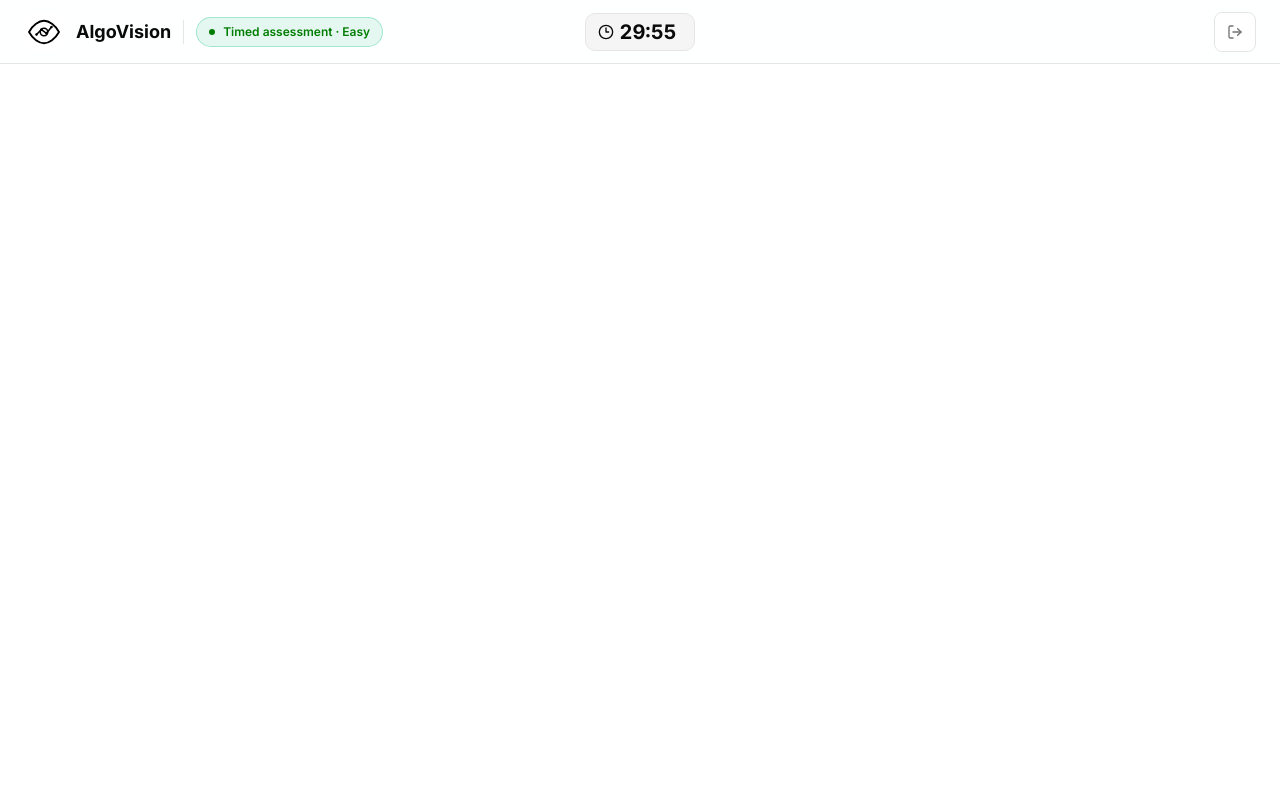
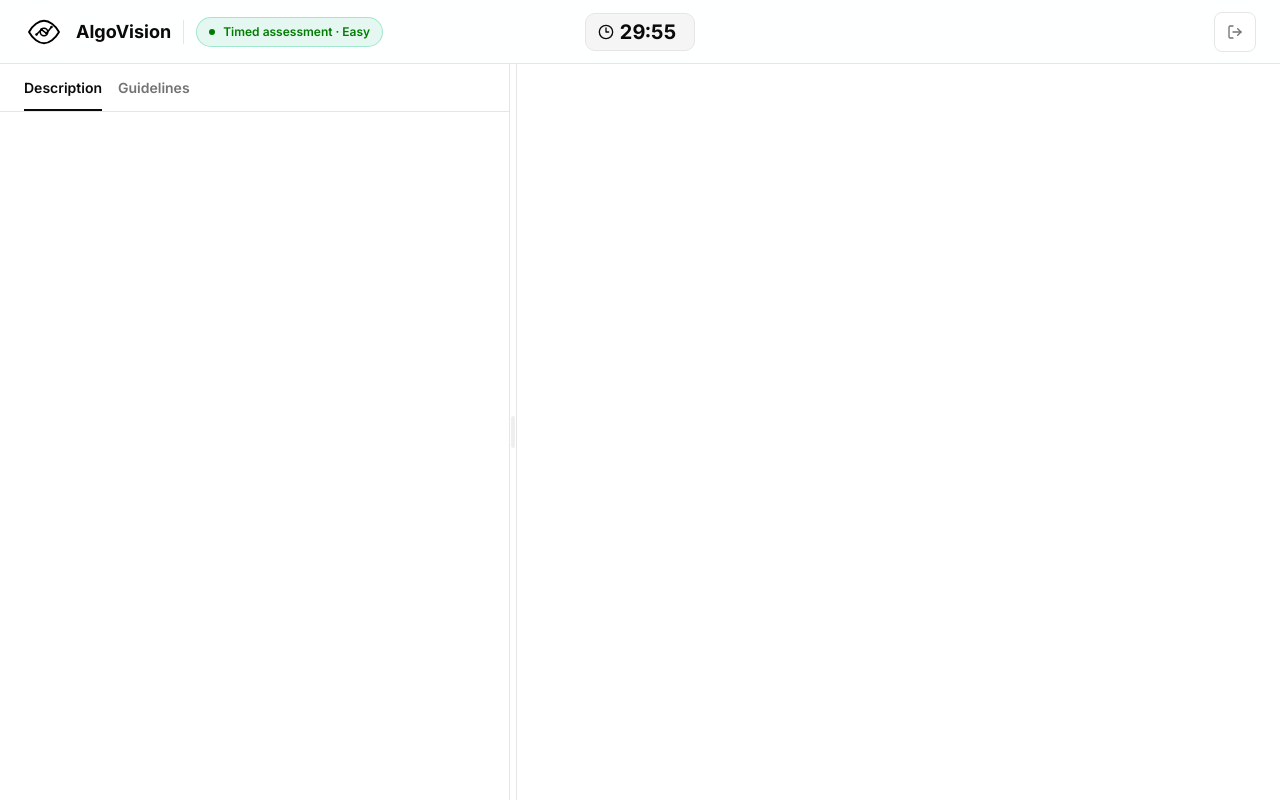
Before and after one commit to christianmonsalve850/AlgoVision, a Next.js app: page /interview/1 in a window 1280 px wide. Built offline with nearby package versions, Linux system fonts and the light colour scheme.

Commit message:
ui: added assessment body and description and guidelines tab

```diff
--- /dev/null
+++ b/features/interview/assessment/components/AssessmentBody.tsx
@@ -0,0 +1,57 @@
+"use client";
+
+import { useState } from "react";
+import { Group, Panel, Separator } from "react-resizable-panels";
+type ProblemTab = "description" | "guidelines";
+
+export default function AssessmentBody() {
+  const [problemTab, setProblemTab] = useState<ProblemTab>("description");
+  return (
+    <section className="flex h-full min-h-0 flex-1">
+      <Group
+        orientation="horizontal"
+        defaultLayout={{ "assessment-details": 40, "assessment-editor": 60 }}
+        className="h-full min-h-0 flex-1"
+      >
+        <Panel
+          id="assessment-details"
+          defaultSize={40}
+          minSize="25%"
+          maxSize="65%"
+          className="flex min-h-0 min-w-0 flex-col overflow-hidden"
+        >
+          <div className="flex h-12 shrink-0 items-stretch gap-4 border-b border-border px-6">
+            <button
+              type="button"
+              className={`relative h-full text-sm font-semibold capitalize ${problemTab === "description" ? "text-foreground" : "text-muted-foreground hover:text-foreground"}`}
+              onClick={() => setProblemTab("description")}
+            >
+              Description
+              {problemTab === "description" && <span className="absolute inset-x-0 bottom-0 h-0.5 bg-foreground" />}
+            </button>
+            <button
+              type="button"
+              className={`relative h-full text-sm font-semibold capitalize ${problemTab === "guidelines" ? "text-foreground" : "text-muted-foreground hover:text-foreground"}`}
+              onClick={() => setProblemTab("guidelines")}
+            >
+              Guidelines
+              {problemTab === "guidelines" && <span className="absolute inset-x-0 bottom-0 h-0.5 bg-foreground" />}
+            </button>
+          </div>
+          <div className="min-h-0 flex-1 overflow-auto" />
+        </Panel>
+
+        <Separator className="group relative flex w-2 self-stretch items-center justify-center border-x border-border bg-transparent transition-colors hover:bg-muted/40 active:bg-muted/60">
+          <div className="h-8 w-1 rounded-full bg-border/60 transition-colors group-hover:bg-emerald-400 group-active:bg-emerald-500" />
+        </Separator>
+
+        <Panel
+          id="assessment-editor"
+          defaultSize={60}
+          minSize="35%"
+          className="min-h-0 min-w-0 overflow-hidden"
+        />
+      </Group>
+    </section>
+  );
+}
--- a/features/interview/assessment/components/AssessmentSession.tsx
+++ b/features/interview/assessment/components/AssessmentSession.tsx
@@ -5,6 +5,7 @@ import { useRouter } from "next/navigation";
 import { AssessmentNav } from "@/features/interview/assessment/components/AssessmentNav";
 import QuitAssessmentModal from "@/features/interview/assessment/components/QuitAssessmentModal";
 import type { Difficulty, Duration } from "@/features/interview/types";
+import AssessmentBody from "@/features/interview/assessment/components/AssessmentBody";
 
 type AssessmentSessionProps = {
   sessionId: string;
@@ -21,12 +22,16 @@ export default function AssessmentSession({
   const [quitOpen, setQuitOpen] = useState(false);
 
   return (
-    <div data-session-id={sessionId}>
+    <div
+      data-session-id={sessionId}
+      className="flex h-dvh min-h-0 flex-col overflow-hidden"
+    >
       <AssessmentNav
         onQuitOpen={() => setQuitOpen(true)}
         initialTimeMinutes={duration}
         difficulty={difficulty}
       />
+      <AssessmentBody />
 
       <QuitAssessmentModal
         open={quitOpen}
--- /dev/null
+++ b/features/interview/assessment/components/Description.tsx
@@ -0,0 +1,5 @@
+
+
+export default function Description() {
+
+}
```
